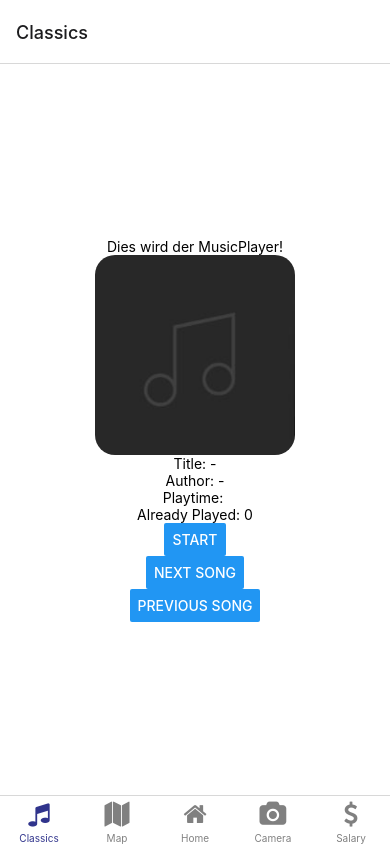
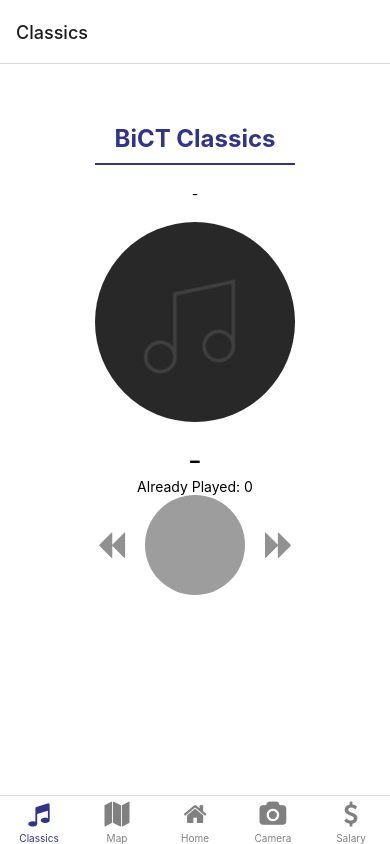
Before and after one commit to MonsterLuni/uek-335, a React Native app: screen /Classics in a window 390 px wide. Built offline with nearby package versions, Linux system fonts and the light colour scheme.

Commit message:
refactor MusicPlayer: add Mockup-UI for Controller

```diff
--- a/Pages/MusicPlayer.js
+++ b/Pages/MusicPlayer.js
@@ -1,7 +1,8 @@
 import { StatusBar } from 'expo-status-bar';
 import { useState } from 'react';
-import { StyleSheet, Text, View, Button, Image } from 'react-native';
-import { Audio } from 'expo-av'
+import { StyleSheet, Text, View, Button, Image, TouchableOpacity, TouchableHighlight } from 'react-native';
+import { Audio } from 'expo-av';
+import { FontAwesome} from '@expo/vector-icons';
 
 export default function MusicPlayer() {
 
@@ -50,14 +51,13 @@ export default function MusicPlayer() {
 
   async function startSong(forceReload = false, id = songId){
     let startsound = sound;
-    let duration = playTime;
     if(!startsound || forceReload == true){
       console.log(id);
       console.log("Hallo, ich bin in StartSound");
       startsound = (await Audio.Sound.createAsync(songs[id].path)).sound;
       duration = (await Audio.Sound.createAsync(songs[id].path)).status.playableDurationMillis;
       setSound(startsound);
-      setPlayTime(((duration / 1000)/60).toFixed(2));
+      setPlayTime(((duration / 1000)/60).toFixed(2).replace(".",":").padStart(5,"0"));
       setSongId(id);
       setAuthor(songs[id].author)
       setTitle(songs[id].title)
@@ -69,7 +69,6 @@ export default function MusicPlayer() {
 
   function stopSong(){
     if(!sound) return
-    console.log(playTime);
     console.log("Hallo, ich bin in StopSong");
     sound.pauseAsync();
     setPlayState(false);
@@ -85,18 +84,31 @@ export default function MusicPlayer() {
 
   return (
     <View style={styles.container}>
-      <Text>Dies wird der MusicPlayer!</Text>
+      <View style={styles.header}>
+        <Text style={styles.title}>BiCT Classics</Text>
+        <View style={styles.separator} />
+      </View>
+      <Text>{author}</Text>
       <Image style={styles.image} source={image}/>
-      <Text>Title: {title}</Text>
-      <Text>Author: {author}</Text>
-      <Text>Playtime: {playTime}</Text>
+      <Text style={styles.songtitle}>{title}</Text>
+      <Text>{playTime}</Text>
       <Text>Already Played: {alreadyPlayed}</Text>
-      <Button title={(playState ? "pause" : "start")} onPress={playState ? stopSong : startSong} />
-      <Text></Text>
-      <Button title="Next Song" onPress={nextSong}/>
-      <Text></Text>
-      <Button title="Previous Song" onPress={previousSong}/>
-      <StatusBar style="auto" />
+      <View style={styles.controller}>
+        <TouchableHighlight onPress={previousSong}>
+          <View>
+            <FontAwesome name='backward' size={30} color={"#919191"}/>
+          </View>
+        </TouchableHighlight>
+
+        <TouchableOpacity style={styles.startPause} onPress={playState ? stopSong : startSong}></TouchableOpacity>
+
+        <TouchableHighlight onPress={nextSong}>
+          <View>
+            <FontAwesome name='forward' size={30} color={"#919191"}/>
+          </View>
+        </TouchableHighlight>
+      </View>
+      <StatusBar style="auto"/>
     </View>
   );
 }
@@ -106,11 +118,49 @@ const styles = StyleSheet.create({
     flex: 1,
     backgroundColor: '#fff',
     alignItems: 'center',
-    justifyContent: 'center',
+    justifyContent: 'flex-start',
+    paddingTop: 60,
+    paddingBottom: 20,
   },
   image: {
+    marginTop: 20,
     height: 200,
     width: 200,
-    borderRadius: 20
+    borderRadius: 100
+  },
+  songtitle: {
+    marginTop: 20,
+    fontSize: 30
+  },
+  header: {
+    alignItems: "center",
+  },
+  title: {
+    fontSize: 24,
+    fontWeight: "bold",
+    color: "#30348c",
+    marginBottom: 10,
+  },
+  separator: {
+    width: 200,
+    height: 2,
+    backgroundColor: "#30348c",
+    marginBottom: 20,
+  },
+  startPause: {
+    backgroundColor: "#9D9D9D",
+    opacity: 100,
+    height: 100,
+    width: 100,
+    borderRadius: 100,
+    marginLeft: 20,
+    marginRight: 20
+  },
+  controller: {
+    width: "60%",
+    display: "flex",
+    flexDirection: "row",
+    justifyContent: "center",
+    alignItems: "center",
   }
 });
```
Also changed, not shown: 1 other file (tests, documents, lock files or other folders).
